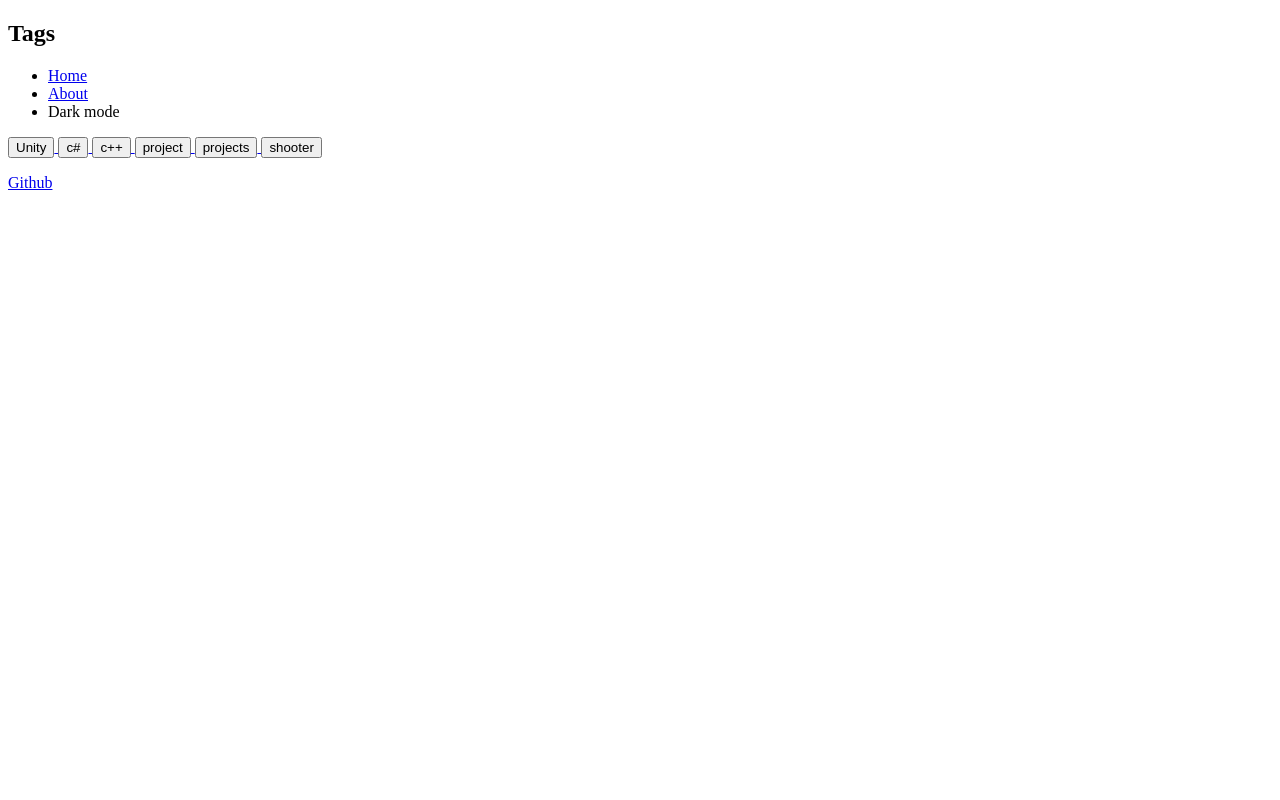
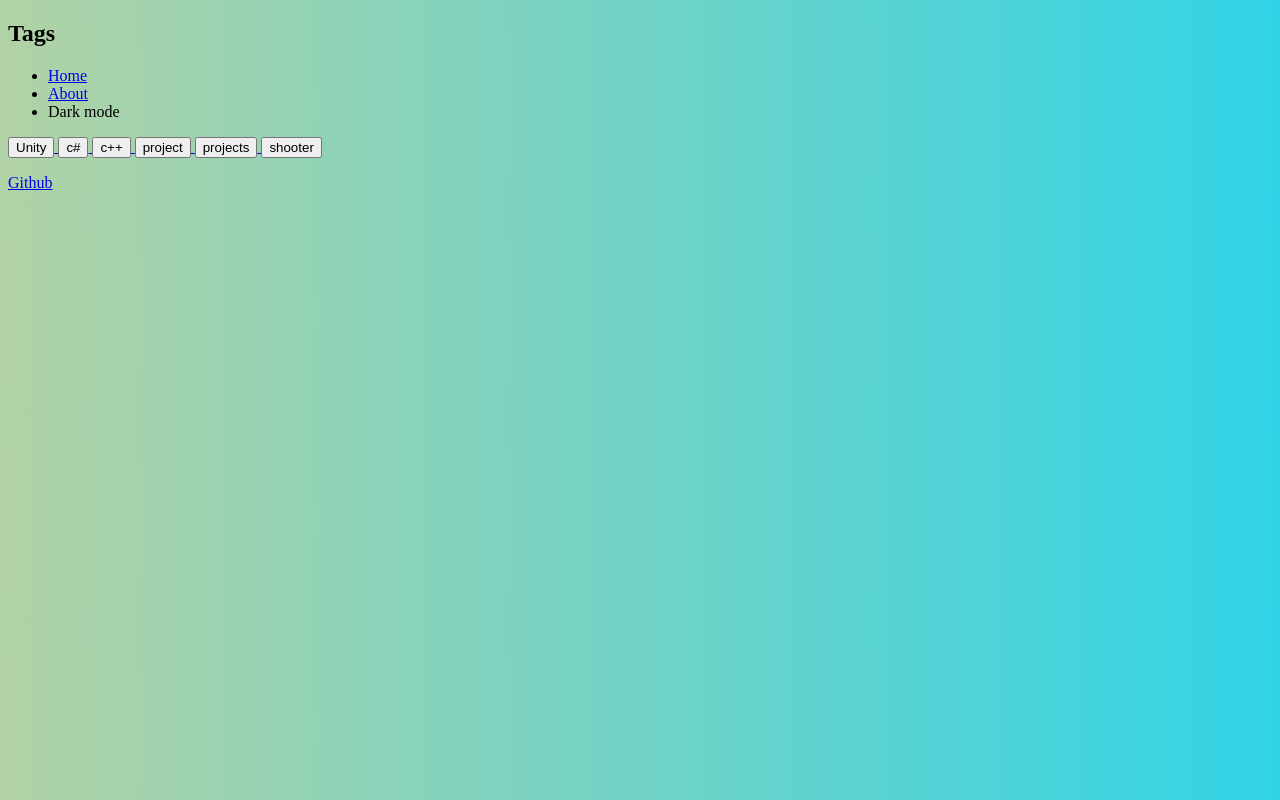
Before and after one commit to httpsterio/marko-website, an Eleventy site: page src/tags.md in a window 1280 px wide. Built offline with nearby package versions, Linux system fonts and the light colour scheme; Eleventy itself is replaced by a stand-in of ours; files that its build step writes are made by us from their sources.

Commit message:
gradient body background

```diff
--- a/src/_includes/base.njk
+++ b/src/_includes/base.njk
@@ -27,7 +27,7 @@
     </script>
   </head>
 
-  <body class="dark:text-white dark:bg-black overflow-x-scroll">
+  <body class="dark:text-white overflow-x-scroll bg-gradient-light dark:bg-gradient-dark background-animate-light dark:background-animate-dark">
     {{ content | safe }}
 
   <script>
```
